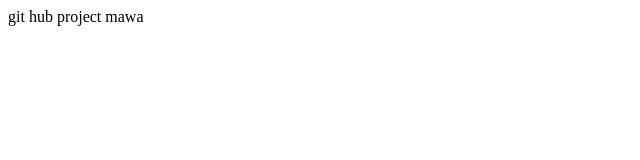
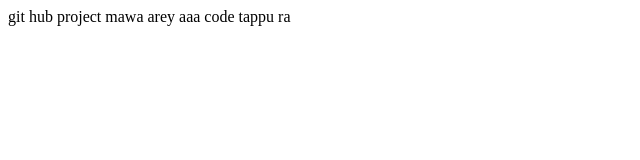
Before and after one commit to KomalPeerukatla/Github-Project, a plain HTML site: page index.html in a window 1280 px wide. Shown: the whole page, without its empty margins (0-640 px from the left). Drawn offline with Linux system fonts and the light colour scheme.

Commit message:
indian developer changes

```diff
--- a/index.html
+++ b/index.html
@@ -7,5 +7,6 @@
 </head>
 <body>
     git hub project mawa
+    arey aaa code tappu ra
 </body>
 </html>
```
